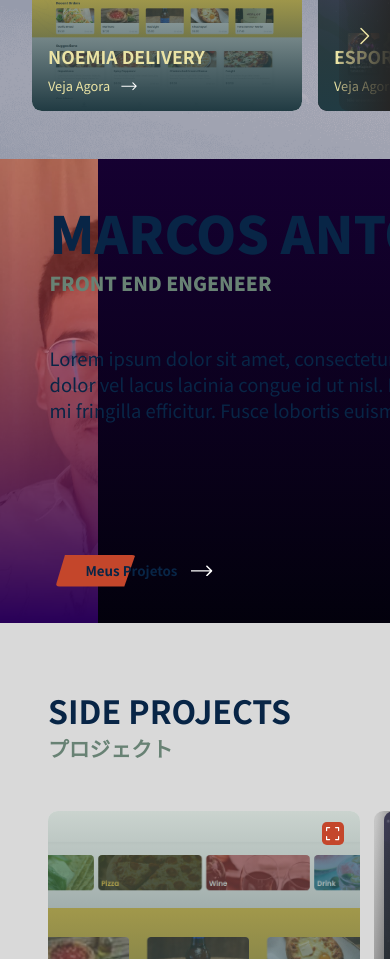
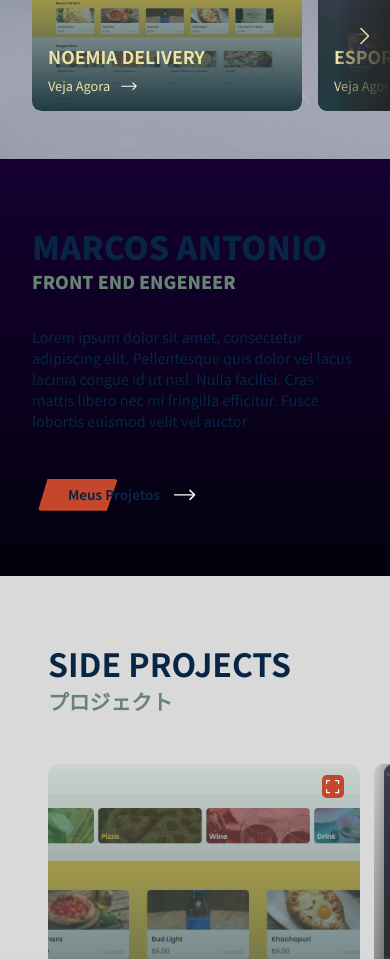
Before and after one commit to Marcos-An/my-portifolio, a Next.js app: page / in a window 390 px wide. Shown: the part 786-1745 px from the top of the page. Built offline with nearby package versions, Linux system fonts and the light colour scheme.

Commit message:
fiz about section

```diff
--- a/src/components/organisms/AboutSection/secondSection.module.scss
+++ b/src/components/organisms/AboutSection/secondSection.module.scss
@@ -52,10 +52,12 @@
 
 @media only screen and (min-width: 350px) and (max-width: 768px) {
   .container {
-    height: 55vh;
+    height: auto;
   }
 
   .lightContainer {
+    padding: 4rem 0rem;
+
     .imageWrapper {
       display: none;
     }
@@ -130,7 +132,6 @@
       display: flex;
       justify-content: space-between;
       align-items: center;
-      width: 100%;
 
       .techWrapper {
         margin-left: 20rem;
@@ -140,3 +141,40 @@
     }
   }
 }
+
+@media only screen and (min-width: 350px) and (max-width: 768px) {
+  .imageLeft {
+    display: none;
+  }
+
+  .darkContainer {
+    display: block;
+    padding: 4rem 2rem;
+  }
+
+  .contentDarkWrapper {
+    margin-left: 0rem !important;
+    display: block;
+
+    h1 {
+      font-size: 2rem !important;
+    }
+    h3 {
+      font-size: 1.1rem !important;
+    }
+
+    p {
+      width: auto !important;
+      margin-top: 2rem !important;
+      font-size: 0.9rem !important;
+      color: var(--color-paragraph);
+    }
+
+    .buttonLightWrapper {
+      margin-top: 2rem !important;
+      .techWrapper {
+        display: none !important;
+      }
+    }
+  }
+}
```
